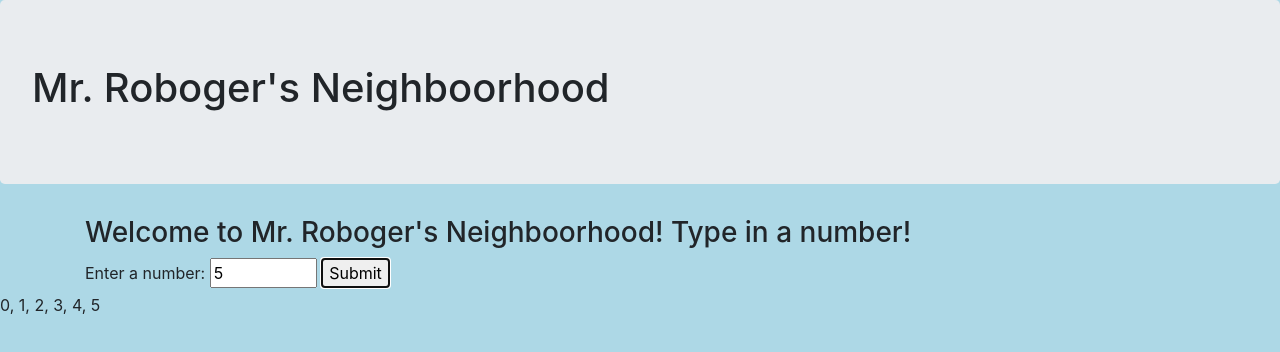
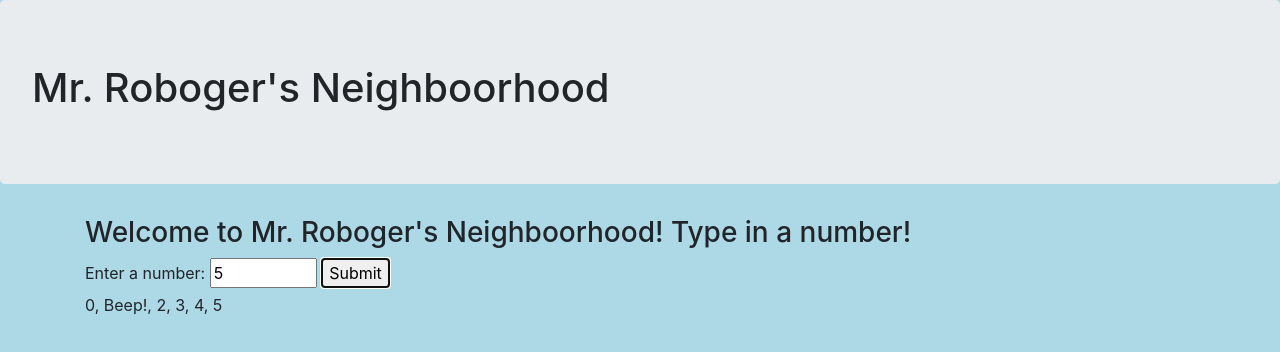
Before and after one commit to GBProductions/neighborhood, a plain HTML site: page index.html in a window 1280 px wide. Both pictures are taken after typing "5" into the empty fields and a click on the button "Submit". Drawn offline with Linux system fonts and the light colour scheme; files that its build step writes are made by us from their sources.

Commit message:
Test passes, removes 1 and replaces with Beep

```diff
--- a/index.html
+++ b/index.html
@@ -20,9 +20,9 @@
             <input type="number" id="range" name="range" min="0" max="9999">
             <button class="submit" class="btn-success">Submit</button>
         </form>
-    </div>
-    <div>
-        <p><span id="print"></span></p>
+        <div>
+            <p><span id="print"></span></p>
+        </div>
     </div>
 </body>
 </html>
--- a/js/scripts.js
+++ b/js/scripts.js
@@ -4,10 +4,13 @@ function rangeCreate(number) {
 	let array = [];
     for (let index = 0; index <= number; index += 1) {
         array.push((" ") + index);
+        if ([index].includes(1)) {
+            array.splice([index]);
+            array.push(" Beep!");
+        }
     }
 	return array;
 };
-
 
 
 //User Logic
@@ -17,7 +20,7 @@ $(document).ready(function() {
         event.preventDefault();
         let number = $("input#range").val();
         let fullArray = rangeCreate(number);
-
+        console.log(fullArray);
 
         $("#print").text(fullArray);
     })
```
Also changed, not shown: js/bootstrap.css (renamed from css/bootstrap.css).
